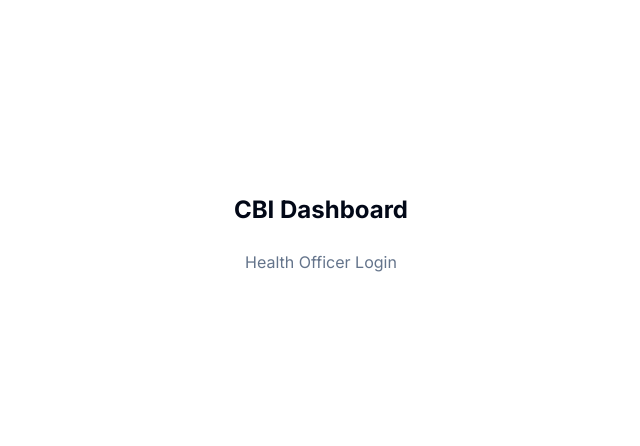
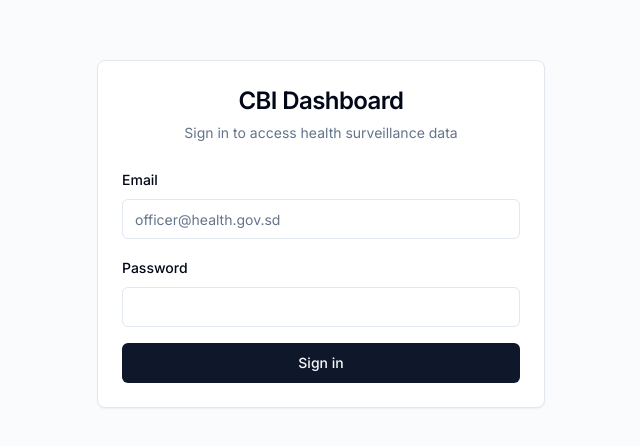
Before and after one commit to mhmd-249/Community-Based-Intelligence, a Next.js app in the folder dashboard/: page /login in a window 1280 px wide. Shown: the part 166-612 px from the top of the page, without its empty margins (319-959 px from the left). Built offline with nearby package versions, Linux system fonts and the light colour scheme; no server answers.

Commit message:
phase 6.3 implemented, testing in progress

```diff
--- /dev/null
+++ b/dashboard/src/app/(auth)/layout.tsx
@@ -0,0 +1,11 @@
+export default function AuthLayout({
+  children,
+}: {
+  children: React.ReactNode;
+}) {
+  return (
+    <div className="flex min-h-screen items-center justify-center bg-muted/40">
+      {children}
+    </div>
+  );
+}
--- a/dashboard/src/app/(auth)/login/page.tsx
+++ b/dashboard/src/app/(auth)/login/page.tsx
@@ -1,13 +1,95 @@
+"use client";
+
+import { useState } from "react";
+import { useRouter } from "next/navigation";
+import { useAuthStore } from "@/stores/authStore";
+import { Button } from "@/components/ui/button";
+import { Input } from "@/components/ui/input";
+import { Label } from "@/components/ui/label";
+import {
+  Card,
+  CardContent,
+  CardDescription,
+  CardHeader,
+  CardTitle,
+} from "@/components/ui/card";
+import { Alert, AlertDescription } from "@/components/ui/alert";
+import { AlertCircle, Loader2 } from "lucide-react";
+
 export default function LoginPage() {
+  const router = useRouter();
+  const login = useAuthStore((s) => s.login);
+  const [email, setEmail] = useState("");
+  const [password, setPassword] = useState("");
+  const [error, setError] = useState<string | null>(null);
+  const [loading, setLoading] = useState(false);
+
+  async function handleSubmit(e: React.FormEvent) {
+    e.preventDefault();
+    setError(null);
+    setLoading(true);
+
+    try {
+      await login(email, password);
+      router.push("/");
+    } catch (err) {
+      setError(err instanceof Error ? err.message : "Login failed");
+    } finally {
+      setLoading(false);
+    }
+  }
+
   return (
-    <main className="flex min-h-screen items-center justify-center">
-      <div className="w-full max-w-md p-8">
-        <h1 className="text-2xl font-bold text-center mb-6">CBI Dashboard</h1>
-        <p className="text-muted-foreground text-center">
-          Health Officer Login
-        </p>
-        {/* Login form will be implemented in Phase 6.2 */}
-      </div>
-    </main>
+    <Card className="w-full max-w-md">
+      <CardHeader className="text-center">
+        <CardTitle className="text-2xl">CBI Dashboard</CardTitle>
+        <CardDescription>
+          Sign in to access health surveillance data
+        </CardDescription>
+      </CardHeader>
+      <CardContent>
+        <form onSubmit={handleSubmit} className="space-y-4">
+          {error && (
+            <Alert variant="destructive">
+              <AlertCircle className="h-4 w-4" />
+              <AlertDescription>{error}</AlertDescription>
+            </Alert>
+          )}
+          <div className="space-y-2">
+            <Label htmlFor="email">Email</Label>
+            <Input
+              id="email"
+              type="email"
+              placeholder="officer@health.gov.sd"
+              value={email}
+              onChange={(e) => setEmail(e.target.value)}
+              required
+              disabled={loading}
+            />
+          </div>
+          <div className="space-y-2">
+            <Label htmlFor="password">Password</Label>
+            <Input
+              id="password"
+              type="password"
+              value={password}
+              onChange={(e) => setPassword(e.target.value)}
+              required
+              disabled={loading}
+            />
+          </div>
+          <Button type="submit" className="w-full" disabled={loading}>
+            {loading ? (
+              <>
+                <Loader2 className="h-4 w-4 animate-spin" />
+                Signing in...
+              </>
+            ) : (
+              "Sign in"
+            )}
+          </Button>
+        </form>
+      </CardContent>
+    </Card>
   );
 }
--- a/dashboard/src/app/(dashboard)/layout.tsx
+++ b/dashboard/src/app/(dashboard)/layout.tsx
@@ -1,12 +1,58 @@
+"use client";
+
+import { useEffect, useState } from "react";
+import { useRouter } from "next/navigation";
+import { useAuthStore } from "@/stores/authStore";
+import { Sidebar } from "@/components/layout/Sidebar";
+import { Header } from "@/components/layout/Header";
+import { Loader2 } from "lucide-react";
+
 export default function DashboardLayout({
   children,
 }: {
   children: React.ReactNode;
 }) {
+  const router = useRouter();
+  const isAuthenticated = useAuthStore((s) => s.isAuthenticated);
+  const [hydrated, setHydrated] = useState(false);
+
+  useEffect(() => {
+    // Wait for zustand persist to rehydrate from localStorage
+    const unsub = useAuthStore.persist.onFinishHydration(() => {
+      setHydrated(true);
+    });
+    // If already hydrated (e.g. on navigation), set immediately
+    if (useAuthStore.persist.hasHydrated()) {
+      setHydrated(true);
+    }
+    return unsub;
+  }, []);
+
+  useEffect(() => {
+    if (hydrated && !isAuthenticated) {
+      router.replace("/login");
+    }
+  }, [hydrated, isAuthenticated, router]);
+
+  if (!hydrated) {
+    return (
+      <div className="flex min-h-screen items-center justify-center">
+        <Loader2 className="h-8 w-8 animate-spin text-muted-foreground" />
+      </div>
+    );
+  }
+
+  if (!isAuthenticated) {
+    return null;
+  }
+
   return (
     <div className="flex min-h-screen">
-      {/* Sidebar will be implemented in Phase 6.2 */}
-      <main className="flex-1 p-6">{children}</main>
+      <Sidebar />
+      <div className="flex flex-1 flex-col">
+        <Header />
+        <main className="flex-1 p-6">{children}</main>
+      </div>
     </div>
   );
 }
--- a/dashboard/src/lib/api.ts
+++ b/dashboard/src/lib/api.ts
@@ -8,7 +8,7 @@ class APIClient {
       "Content-Type": "application/json",
     };
 
-    const token = useAuthStore.getState().tokens?.accessToken;
+    const token = useAuthStore.getState().accessToken;
     if (token) {
       headers["Authorization"] = `Bearer ${token}`;
     }
--- a/dashboard/src/stores/authStore.ts
+++ b/dashboard/src/stores/authStore.ts
@@ -1,22 +1,66 @@
+"use client";
+
 import { create } from "zustand";
-import type { Officer, AuthTokens } from "@/types";
+import { persist } from "zustand/middleware";
+import type { Officer } from "@/types";
 
 interface AuthState {
   officer: Officer | null;
-  tokens: AuthTokens | null;
+  accessToken: string | null;
   isAuthenticated: boolean;
-  setAuth: (officer: Officer, tokens: AuthTokens) => void;
-  clearAuth: () => void;
-  setTokens: (tokens: AuthTokens) => void;
+  login: (email: string, password: string) => Promise<void>;
+  logout: () => void;
 }
 
-export const useAuthStore = create<AuthState>((set) => ({
-  officer: null,
-  tokens: null,
-  isAuthenticated: false,
-  setAuth: (officer, tokens) =>
-    set({ officer, tokens, isAuthenticated: true }),
-  clearAuth: () =>
-    set({ officer: null, tokens: null, isAuthenticated: false }),
-  setTokens: (tokens) => set({ tokens }),
-}));
+const API_URL = process.env.NEXT_PUBLIC_API_URL || "http://localhost:8000";
+
+export const useAuthStore = create<AuthState>()(
+  persist(
+    (set) => ({
+      officer: null,
+      accessToken: null,
+      isAuthenticated: false,
+
+      login: async (email: string, password: string) => {
+        const res = await fetch(`${API_URL}/api/v1/auth/login`, {
+          method: "POST",
+          headers: { "Content-Type": "application/json" },
+          body: JSON.stringify({ email, password }),
+        });
+
+        if (!res.ok) {
+          const error = await res.json().catch(() => ({
+            detail: "Invalid credentials",
+          }));
+          throw new Error(error.detail || "Login failed");
+        }
+
+        const data = await res.json();
+        const accessToken: string = data.accessToken;
+
+        const meRes = await fetch(`${API_URL}/api/v1/auth/me`, {
+          headers: { Authorization: `Bearer ${accessToken}` },
+        });
+
+        if (!meRes.ok) {
+          throw new Error("Failed to fetch officer profile");
+        }
+
+        const officer: Officer = await meRes.json();
+        set({ officer, accessToken, isAuthenticated: true });
+      },
+
+      logout: () => {
+        set({ officer: null, accessToken: null, isAuthenticated: false });
+      },
+    }),
+    {
+      name: "cbi-auth",
+      partialize: (state) => ({
+        officer: state.officer,
+        accessToken: state.accessToken,
+        isAuthenticated: state.isAuthenticated,
+      }),
+    }
+  )
+);
```
Also changed, not shown: dashboard/src/hooks/useAuth.ts (+2 -42 lines), 1 other file (tests, documents, lock files or other folders).
